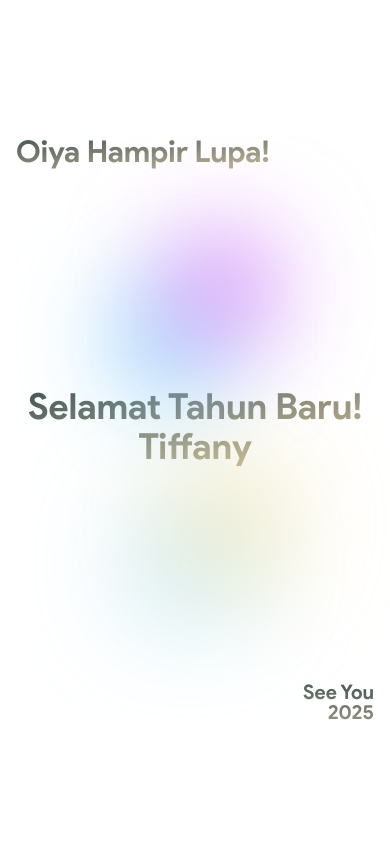
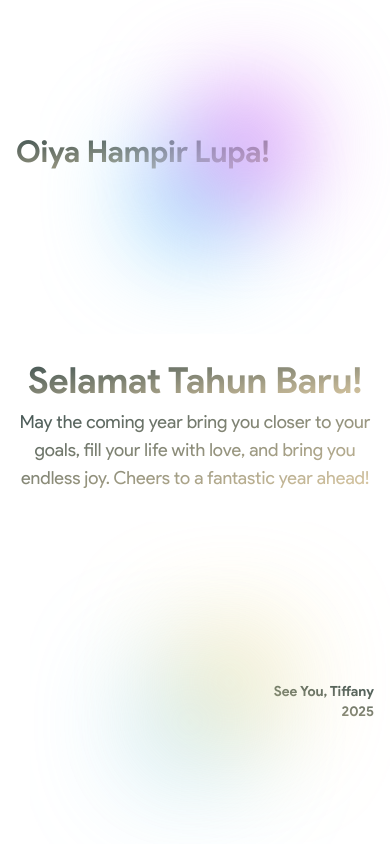
Before and after one commit to Jayennn/Journey, a Next.js app: page /diary/page-one in a window 390 px wide. Shown: the part 3861-4705 px from the top of the page. Built offline with nearby package versions, Linux system fonts and the light colour scheme.

Commit message:
style: responsive on mobile

```diff
--- a/src/pages/_app.tsx
+++ b/src/pages/_app.tsx
@@ -43,7 +43,7 @@ export default function MyApp({ Component, pageProps }: AppPropsWithLayout) {
         <Component {...pageProps} />
         <motion.div
           className="slide-in absolute top-0 left-0 w-full h-screen bg-black origin-bottom z-50"
-          initial={{ scaleY: 0 }}
+          initial={{ scaleY: 0, }}
           animate={{ scaleY: 0 }}
           exit={{ scaleY: 1 }}
           transition={{ duration: 1, ease: [0.22, 1, 0.36, 1] }}
--- a/src/pages/diary/page-one/index.tsx
+++ b/src/pages/diary/page-one/index.tsx
@@ -133,23 +133,26 @@ export default function PageOne() {
       <section className="py-32 h-screen min-h-screen">
         <div className="h-full relative container flex flex-col w-full font-product-sans text-[#424242]">
           <Image
-            className="absolute"
+            className="absolute -top-[9rem] left-10 md:top-0 md:left-0"
             src="/svg/blob_3.svg"
             width={360}
             height={360}
             alt="happy birthday language"
           />
           <Image
-            className="absolute bottom-0 right-0"
+            className="absolute -bottom-[10rem] right-0 md:bottom-0 md:right-0"
             src="/svg/blob_4.svg"
             width={360}
             height={360}
             alt="happy birthday language"
           />
           <h2 className="text-3xl font-bold bg-gradient-to-br from-[#3E5151] to-[#DECBA4] inline-block text-transparent bg-clip-text">Oiya Hampir Lupa!</h2>
-          <h2 className="my-auto text-4xl font-bold text-center bg-gradient-to-br from-[#3E5151] to-[#DECBA4] inline-block text-transparent bg-clip-text">Selamat Tahun Baru! <br /> Tiffany</h2>
-          <p className="text-right text-xl font-bold leading-5 bg-gradient-to-bl from-[#3E5151] to-[#DECBA4] inline-block text-transparent bg-clip-text">
-            See You
+          <div className="my-auto flex flex-col items-center gap-2">
+            <h2 className="text-4xl font-bold text-center bg-gradient-to-br from-[#3E5151] to-[#DECBA4] inline-block text-transparent bg-clip-text">Selamat Tahun Baru!</h2>
+            <p className="text-center max-w-3xl text-lg bg-gradient-to-br from-[#3E5151] to-[#DECBA4] inline-block text-transparent bg-clip-text">May the coming year bring you closer to your goals, fill your life with love, and bring you endless joy. Cheers to a fantastic year ahead!</p>
+          </div>
+          <p className="text-right text-sm font-bold  bg-gradient-to-bl from-[#3E5151] to-[#DECBA4] inline-block text-transparent bg-clip-text">
+            See You, Tiffany
             <br />
             2025
           </p>
--- a/tsconfig.json
+++ b/tsconfig.json
@@ -32,7 +32,8 @@
     "next-env.d.ts",
     "**/*.ts",
     "**/*.tsx",
-    ".next/types/**/*.ts"
+    ".next/types/**/*.ts",
+    "src/config/firebase"
   ],
   "exclude": [
     "node_modules"
```
